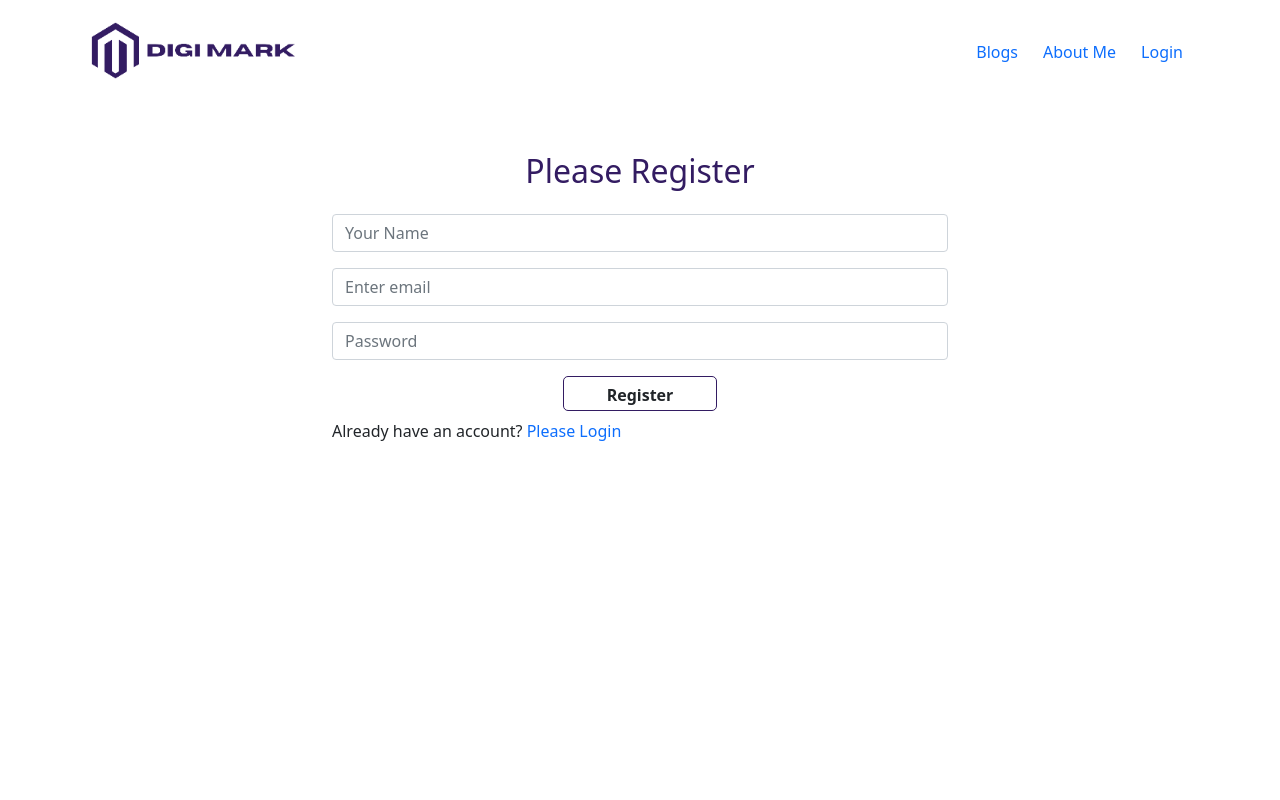
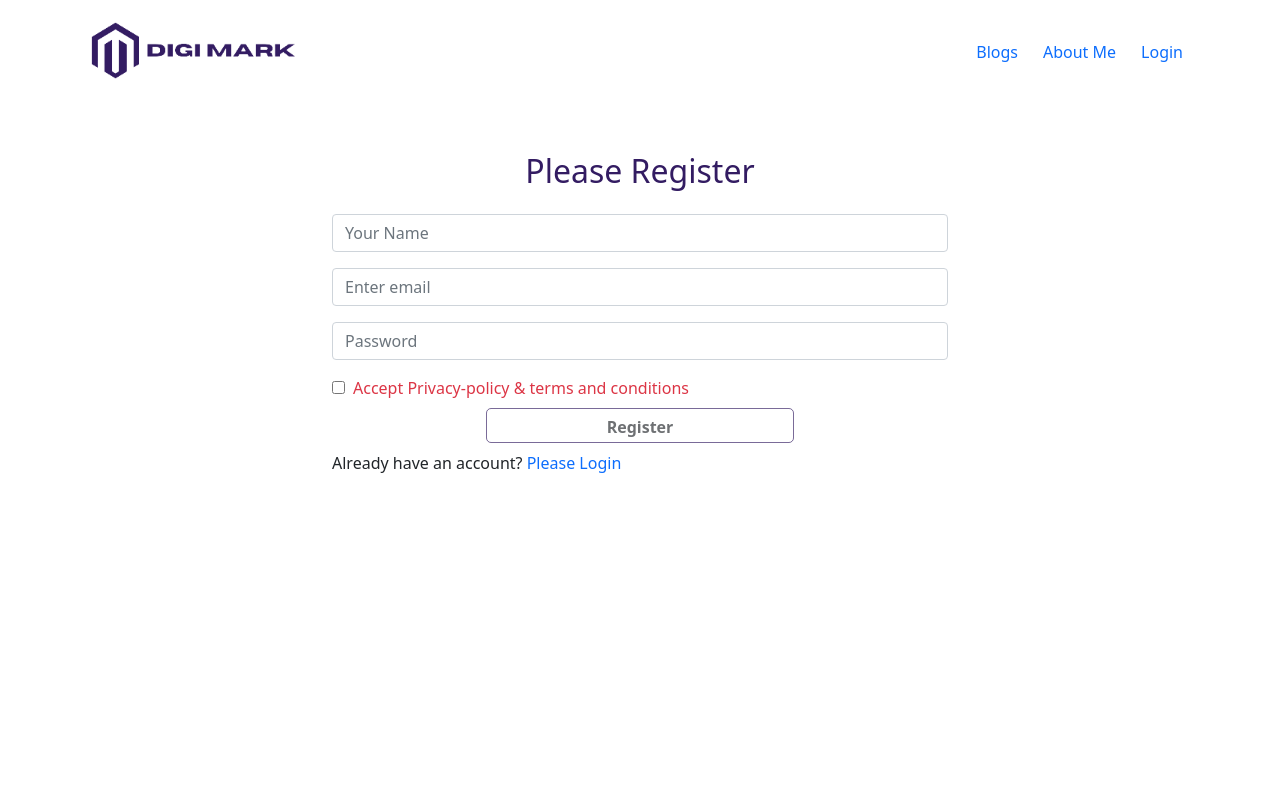
Before and after one commit to kamrul-dev/digital-marketing-service, a React (Create React App) app: page /register in a window 1280 px wide. Shown: the top 800 px of the page. Built offline with nearby package versions, Linux system fonts and the light colour scheme.

Commit message:
checkbox toggle added for privacy policy and terms and conditions

```diff
--- a/src/Pages/Login/Login/Login.css
+++ b/src/Pages/Login/Login/Login.css
@@ -3,7 +3,7 @@
     border-radius: 5px;
     font-weight: bold;
     height: 35px;
-    width: 25%;
+    width: 50%;
 }
 
 #login-btn:hover {
--- a/src/Pages/Login/Login/Login.js
+++ b/src/Pages/Login/Login/Login.js
@@ -25,7 +25,7 @@ const Login = () => {
                     <Form.Group className="mb-3" controlId="formBasicPassword">
                         <Form.Control type="password" placeholder="Password" required/>
                     </Form.Group>
-                    <Button id='login-btn' variant="w-25 mx-auto d-block mb-2" type="submit">
+                    <Button id='login-btn' variant="w-50 mx-auto d-block mb-2" type="submit">
                         Login
                     </Button>
                     <p>New in Digi Mark? <Link to='/register' className='text-decoration-none' onClick={navigateRegister}>Create an account</Link></p>
--- a/src/Pages/Login/Register/Register.js
+++ b/src/Pages/Login/Register/Register.js
@@ -1,9 +1,10 @@
 
-import React from 'react';
+import React, { useState } from 'react';
 import { Button, Container, Form } from 'react-bootstrap';
 import { Link, useNavigate } from 'react-router-dom';
 
 const Register = () => {
+    const [agree, setAgree] = useState(false);
     const navigate = useNavigate();
     const navigateLogin = () => {
         navigate('/login')
@@ -17,12 +18,14 @@ const Register = () => {
                         <Form.Control type="name" placeholder="Your Name" />
                     </Form.Group>
                     <Form.Group className="mb-3" controlId="formBasicEmail">
-                        <Form.Control type="email" placeholder="Enter email" required/>
+                        <Form.Control type="email" placeholder="Enter email" required />
                     </Form.Group>
                     <Form.Group className="mb-3" controlId="formBasicPassword">
-                        <Form.Control type="password" placeholder="Password" required/>
+                        <Form.Control type="password" placeholder="Password" required />
                     </Form.Group>
-                    <Button id='login-btn' variant="w-25 mx-auto d-block mb-2" type="submit">
+                    <input onClick={() => setAgree(!agree)} type="checkbox" name="terms" id="terms" />
+                    <label className={`ps-2 ${agree ? 'primary-color fw-bold' : 'text-danger'}`} htmlFor="terms">Accept Privacy-policy & terms and conditions</label>
+                    <Button disabled={!agree} id='login-btn' variant="w-50 mx-auto d-block mb-2 mt-2" type="submit">
                         Register
                     </Button>
                     <p>Already have an account? <Link to='/login' className='text-decoration-none' onClick={navigateLogin}>Please Login</Link></p>
```
